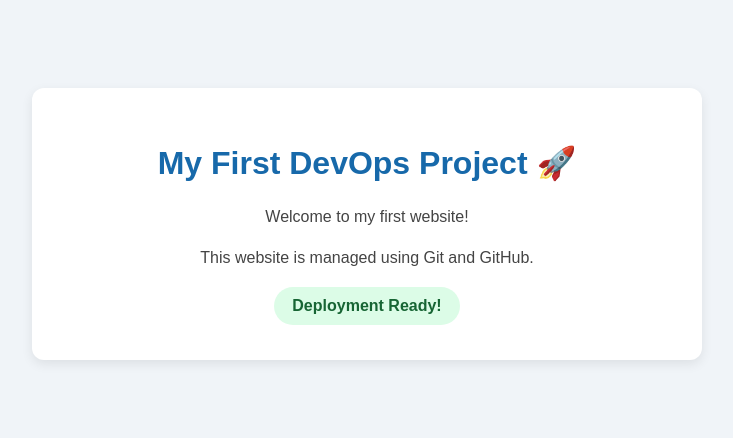
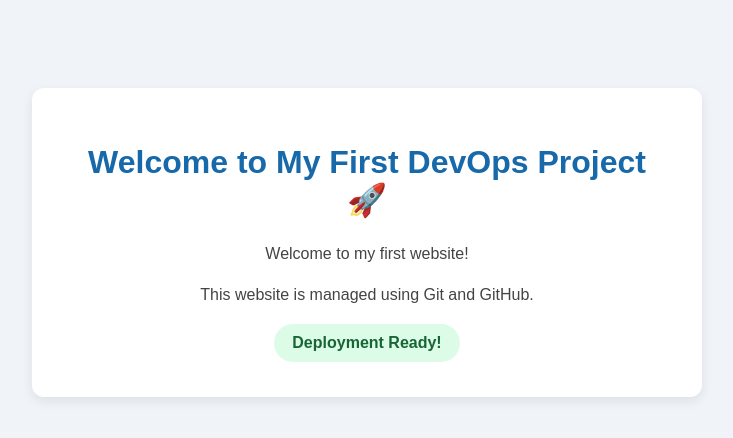
Before and after one commit to karthick61201/index.html, a plain HTML site: page index.html in a window 1280 px wide. Shown: the whole page, without its empty margins (273-1006 px from the left). Drawn offline with Linux system fonts and the light colour scheme.

Commit message:
Update header text in index.html

```diff
--- a/index.html
+++ b/index.html
@@ -9,7 +9,7 @@
 </head>
 <body>
     <div class="container">
-        <h1>My First DevOps Project 🚀</h1>
+        <h1>Welcome to My First DevOps Project 🚀</h1>
         <p>Welcome to my first website!</p>
         <p>This website is managed using Git and GitHub.</p>
         <div class="status">Deployment Ready!</div>
```
